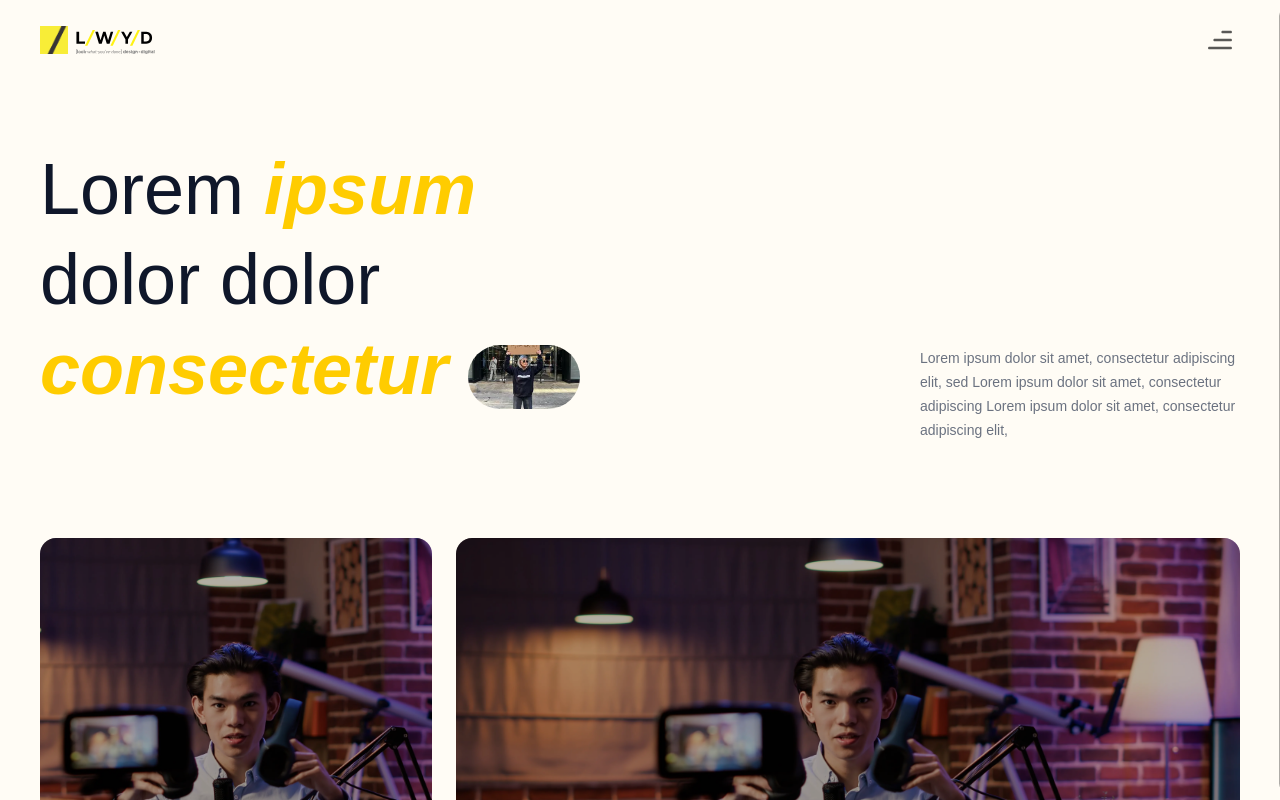
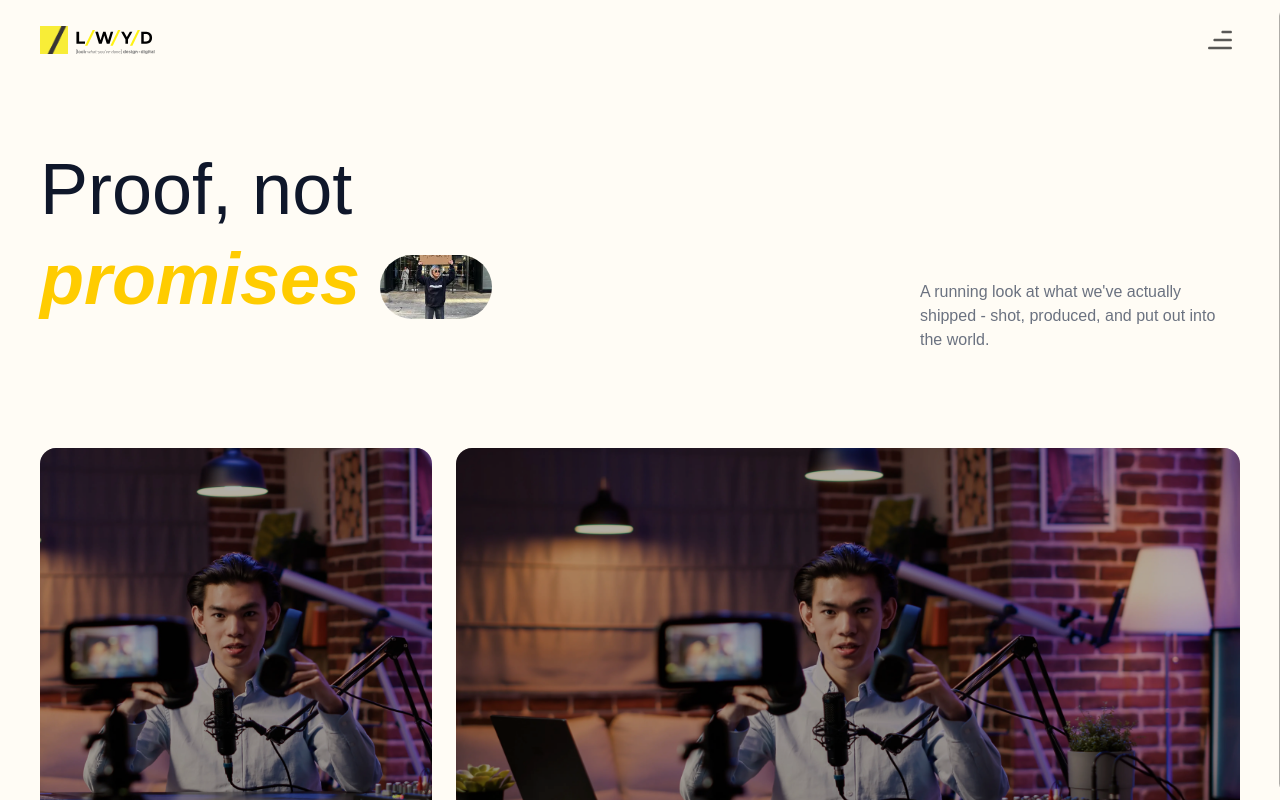
Before and after one commit to hashirrrelwyd/lwyd-ae, a React (Vite) app: page /work in a window 1280 px wide. Shown: the top 800 px of the page. Built offline with nearby package versions, Linux system fonts and the light colour scheme.

Commit message:
refactor(HeroSection, Works): update content and remove unused color properties for improved clarity and consistency

```diff
--- a/src/components/Work/HeroSection.jsx
+++ b/src/components/Work/HeroSection.jsx
@@ -11,10 +11,8 @@ export default function HeroSection() {
     {/* Left - Heading */}
     <div className="flex items-start justify-start">
       <h2 className="text-pretty text-[36px] sm:text-[72px] font-[500] leading-tight text-[#0F172A] mb-7">
-        Lorem{" "}
-        <span className="italic text-lwyd-yellow font-[750]">ipsum</span>{" "}
-        dolor dolor <br />
-        <span className="italic text-lwyd-yellow font-[750]">consectetur</span>{" "}
+        Proof, not {" "}
+        <span className="italic text-lwyd-yellow font-[750]">promises</span>{" "}
         <span className="relative -mb-1 inline-flex align-middle">
           <img
             src="/images/button-img.png"
@@ -29,12 +27,10 @@ export default function HeroSection() {
     <div className="
       mt-6                       /* mobile: normal stacked flow */
       md:mt-0 md:flex md:items-end md:justify-end /* desktop: bottom-right */
-      text-sm leading-6 text-[#6B7280]
+      text-base font-light leading-6 text-[#6B7280]
     ">
       <p className="max-w-xs">
-        Lorem ipsum dolor sit amet, consectetur adipiscing elit, sed Lorem
-        ipsum dolor sit amet, consectetur adipiscing Lorem ipsum dolor sit
-        amet, consectetur adipiscing elit,
+        A running look at what we've actually shipped - shot, produced, and put out into the world.
       </p>
     </div>
   </div>
--- a/src/components/Work/Works.jsx
+++ b/src/components/Work/Works.jsx
@@ -12,7 +12,6 @@ const worksData = [
     year: "2024",
     image: "/images/media.webp",
     description: "This is a brief description of Project One.",
-    color: "#E07B39", // brown-orange
     width: "w-2/6",
   },
   {
@@ -21,7 +20,6 @@ const worksData = [
     year: "2025",
     image: "/images/media.webp",
     description: "This is a brief description of Project Two.",
-    color: "#4ADE80", // green
     width: "w-4/6",
   },
   {
@@ -30,7 +28,6 @@ const worksData = [
     year: "2025",
     image: "/images/media.webp",
     description: "This is a brief description of Project Three.",
-    color: "#60A5FA", // blue
     width: "w-2/4",
   },
   {
@@ -39,7 +36,6 @@ const worksData = [
     year: "2025",
     image: "/images/media.webp",
     description: "This is a brief description of Project Four.",
-    color: "#FACC15", // yellow
     width: "w-2/4",
   },
   {
@@ -48,7 +44,6 @@ const worksData = [
     year: "2025",
     image: "/images/media.webp",
     description: "This is a brief description of Project Five.",
-    color: "#A78BFA", // purple
     width: "w-4/6",
   },
   {
@@ -57,7 +52,6 @@ const worksData = [
     year: "2025",
     image: "/images/media.webp",
     description: "This is a brief description of Project Six.",
-    color: "#FB7185", // pink
     width: "w-2/6",
   },
 ];
@@ -99,7 +93,7 @@ export default function Works() {
                 {/* Expanding Ball */}
                 <motion.div
                   className="absolute bottom-0 left-1/2 -translate-x-1/2 w-24 h-24 rounded-full z-10"
-                  style={{ backgroundColor: work.color }}
+                  style={{ backgroundColor: "#FFCC00" }}
                   variants={ballVariants}
                 />
 
@@ -172,7 +166,7 @@ export default function Works() {
       {/* Expanding Ball */}
       <motion.div
         className="absolute bottom-0 left-1/2 -translate-x-1/2 w-20 h-20 rounded-full z-10"
-        style={{ backgroundColor: work.color }}
+        style={{ backgroundColor: "#FFCC00" }}
         variants={ballVariants}
       />
 
```
